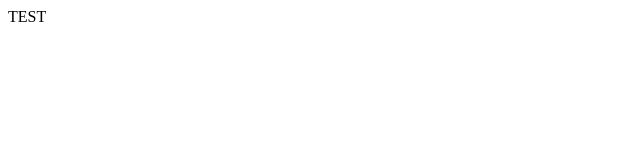
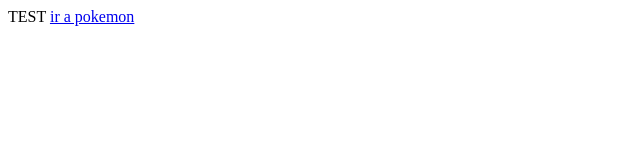
Before and after one commit to Dea10/pokemon_card, a plain HTML site: page docs/index.html in a window 1280 px wide. Shown: the whole page, without its empty margins (0-640 px from the left). Drawn offline with Linux system fonts and the light colour scheme.

Commit message:
add link

```diff
--- a/docs/index.html
+++ b/docs/index.html
@@ -8,5 +8,6 @@
 </head>
 <body>
 TEST
+<a href="../index.html">ir a pokemon</a>
 </body>
 </html>
```
